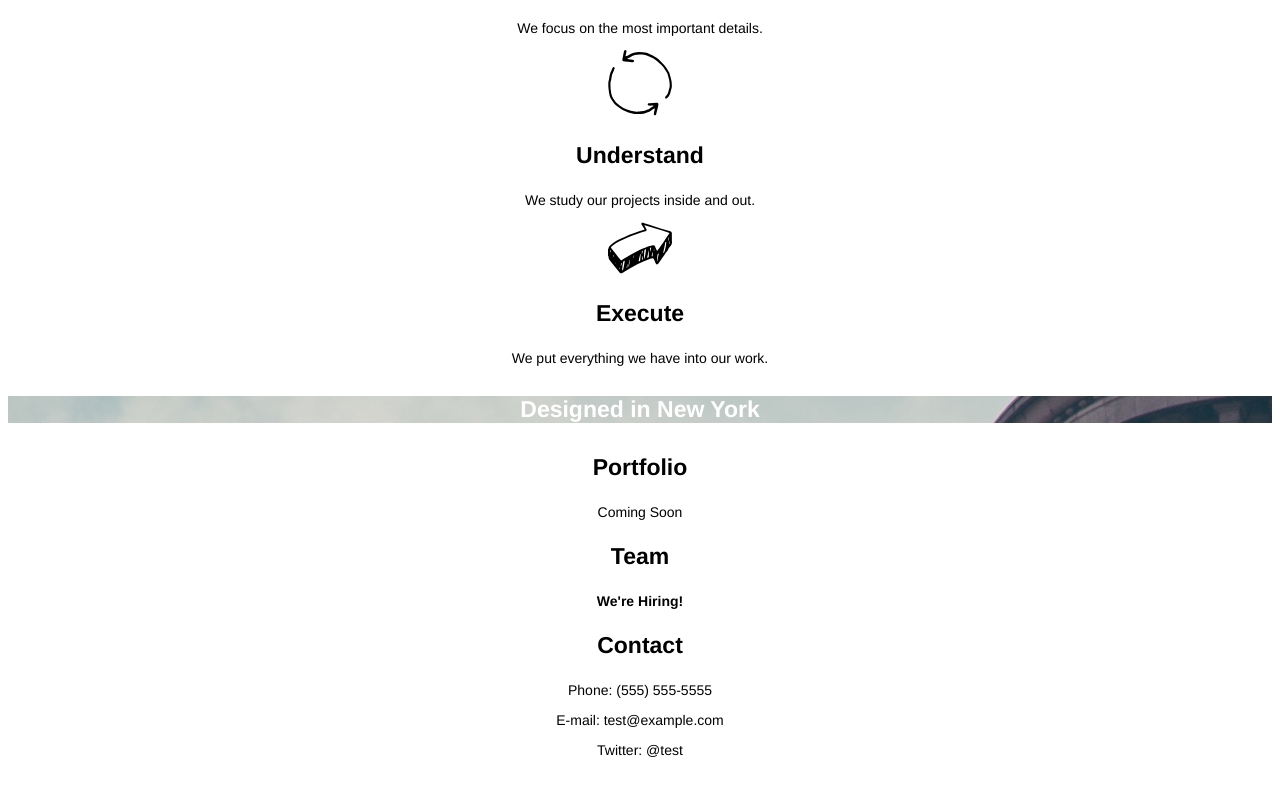
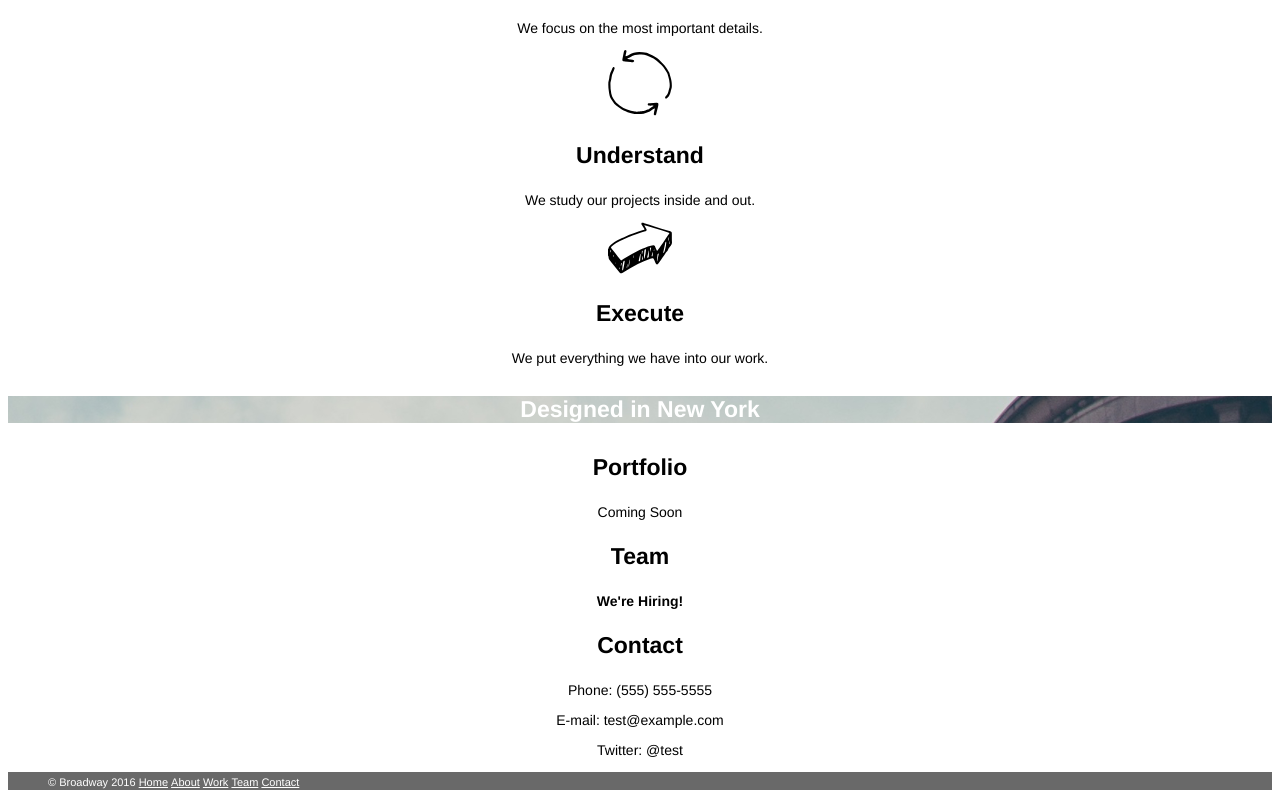
Before and after one commit to wakedork/broadway, a plain HTML site: page index.html in a window 1280 px wide. Shown: the part 460-1258 px from the top of the page. Before the commit the page ends 1232 px from the top, so only its background shows below. Drawn offline with Linux system fonts and the light colour scheme.

Commit message:
added footer nav

```diff
--- a/index.html
+++ b/index.html
@@ -42,5 +42,15 @@
          <p>E-mail: test@example.com</p>
          <p>Twitter: @test</p>
       </div>
+      <div class="footer">
+         <ol>
+          <li>&copy; Broadway 2016</li>
+          <li><a href="#">Home</a></li>
+          <li><a href="#">About</a></li>
+          <li><a href="#">Work</a></li>
+          <li><a href="#">Team</a></li>
+          <li><a href="#">Contact</a></li>
+        </ol>
+        </div>
   </body>
 </html>
--- a/resources/css/style.css
+++ b/resources/css/style.css
@@ -38,12 +38,25 @@ p {
   background-image: url("../images/the-flatiron-building.png");
 }
 
+.footer {
+  background-color: dimgray;
+      text-align: left;
+}
+
 li {
   list-style-type: none;
   font-size: 18px;
   color: white;
 }
 
+.footer ol, .footer li {
+    display: inline;
+    font-size: 11px;
+    color: white;
+    text-align: left;
+    padding: 0px:
+}
+
 a {
     color: white;
 }
```
